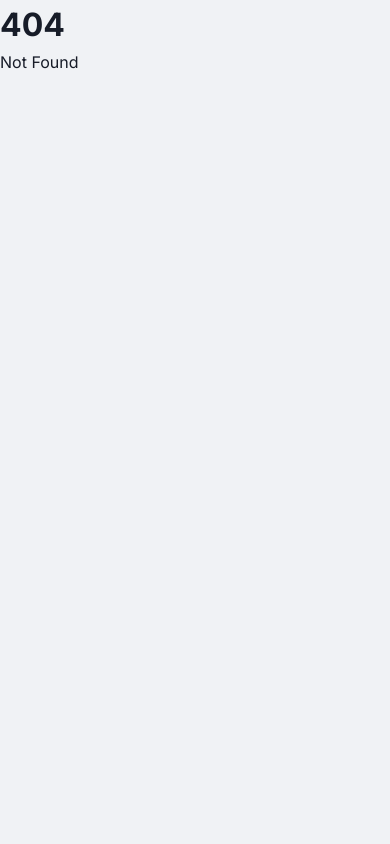
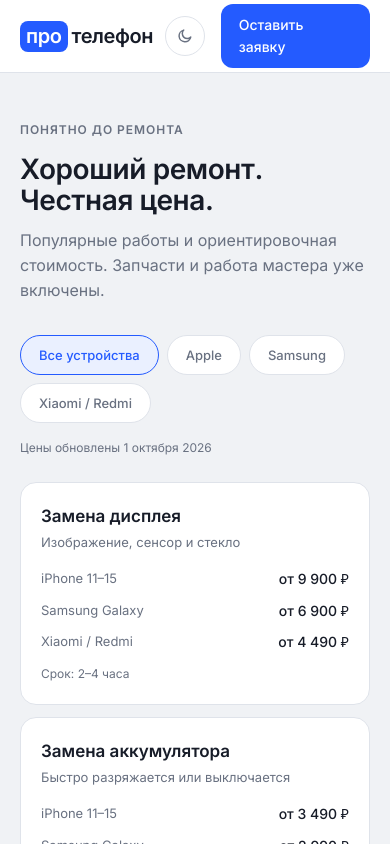
Before and after one commit to Darowiin/ProPhoneService, a SvelteKit app in the folder client/: page /price in a window 390 px wide. Before the commit this address had no page. Shown: the top 844 px of the page. Built offline with nearby package versions, Linux system fonts and the light colour scheme.

Commit message:
style(price): price list page per mockup
- 7 repair types with per-brand prices and durations from mock data
- brand filter chips (all/Apple/Samsung/Xiaomi) with pressed state
- desktop table with hover highlight; mobile switches to card layout
- yellow disclaimer note, 'not found your problem' CTA

```diff
--- /dev/null
+++ b/client/src/routes/(public)/price/+page.svelte
@@ -0,0 +1,352 @@
+<script lang="ts">
+	import Eyebrow from '#lib/components/Eyebrow.svelte';
+	import Button from '#lib/components/Button.svelte';
+	import { priceRows, priceUpdatedAt } from '../../../mocks/db.ts';
+
+	type Category = 'all' | 'apple' | 'samsung' | 'xiaomi';
+
+	let category = $state<Category>('all');
+
+	const filters: { id: Category; label: string }[] = [
+		{ id: 'all', label: 'Все устройства' },
+		{ id: 'apple', label: 'Apple' },
+		{ id: 'samsung', label: 'Samsung' },
+		{ id: 'xiaomi', label: 'Xiaomi / Redmi' }
+	];
+
+	const priceFormat = new Intl.NumberFormat('ru-RU');
+
+
+	function priceFor(row: (typeof priceRows)[number], key: Exclude<Category, 'all'>): string {
+		const value = row[key];
+		if (value === null) return 'Бесплатно';
+		return `от ${priceFormat.format(value)} ₽`;
+	}
+</script>
+
+<section class="container section">
+	<Eyebrow>Понятно до ремонта</Eyebrow>
+	<h1 class="h2 heading">Хороший ремонт. Честная цена.</h1>
+	<p class="lead">
+		Популярные работы и ориентировочная стоимость. Запчасти и работа мастера уже включены.
+	</p>
+
+	<div class="toolbar">
+		<div class="filters" role="group" aria-label="Фильтр по производителю">
+			{#each filters as filter (filter.id)}
+				<button
+					class="filter"
+					class:filter--active={category === filter.id}
+					aria-pressed={category === filter.id}
+					onclick={() => (category = filter.id)}
+				>
+					{filter.label}
+				</button>
+			{/each}
+		</div>
+		<p class="updated">Цены обновлены {priceUpdatedAt}</p>
+	</div>
+
+	<!-- Desktop: table -->
+	<div class="table-wrap" aria-hidden="false">
+		<table class="price-table">
+			<thead>
+				<tr>
+					<th scope="col">Тип ремонта</th>
+					<th scope="col">iPhone 11–15</th>
+					<th scope="col">Samsung Galaxy</th>
+					<th scope="col">Xiaomi / Redmi</th>
+					<th scope="col">Срок</th>
+				</tr>
+			</thead>
+			<tbody>
+				{#each priceRows as row (row.id)}
+					<tr>
+						<td>
+							<span class="row-name">{row.name}</span>
+							<span class="row-desc">{row.description}</span>
+						</td>
+						<td class="price">{priceFor(row, 'apple')}</td>
+						<td class="price">{priceFor(row, 'samsung')}</td>
+						<td class="price">{priceFor(row, 'xiaomi')}</td>
+						<td class="duration">{row.duration}</td>
+					</tr>
+				{/each}
+			</tbody>
+		</table>
+	</div>
+
+	<!-- Mobile: cards -->
+	<div class="cards">
+		{#each priceRows as row (row.id)}
+			<article class="card">
+				<header class="card__head">
+					<h2 class="card__name">{row.name}</h2>
+					<p class="card__desc">{row.description}</p>
+				</header>
+				{#if category === 'all'}
+					<dl class="card__prices">
+						<div>
+							<dt>iPhone 11–15</dt>
+							<dd>{priceFor(row, 'apple')}</dd>
+						</div>
+						<div>
+							<dt>Samsung Galaxy</dt>
+							<dd>{priceFor(row, 'samsung')}</dd>
+						</div>
+						<div>
+							<dt>Xiaomi / Redmi</dt>
+							<dd>{priceFor(row, 'xiaomi')}</dd>
+						</div>
+					</dl>
+				{:else}
+					<p class="card__single-price">
+						{priceFor(row, category)}
+					</p>
+				{/if}
+				<p class="card__duration">Срок: {row.duration}</p>
+			</article>
+		{/each}
+	</div>
+
+	<div class="note" role="note">
+		<strong>Это ориентир, а не окончательный счёт.</strong>
+		Цена зависит от модели и сложности поломки. Точную стоимость подтвердим после бесплатной
+		диагностики и согласуем с вами. Никаких дополнительных работ без вашего согласия.
+	</div>
+
+	<div class="cta">
+		<h2 class="cta__title">Не нашли свою проблему?</h2>
+		<p class="cta__text">Опишите, что случилось. Поможем разобраться и оценим ремонт.</p>
+		<Button href="/request">Оставить заявку</Button>
+	</div>
+</section>
+
+<style>
+	.heading {
+		margin-bottom: 12px;
+	}
+
+	.lead {
+		color: var(--muted);
+		max-width: 560px;
+	}
+
+	.toolbar {
+		display: flex;
+		align-items: center;
+		justify-content: space-between;
+		gap: 16px;
+		flex-wrap: wrap;
+		margin-top: 32px;
+	}
+
+	.filters {
+		display: flex;
+		gap: 8px;
+		flex-wrap: wrap;
+	}
+
+	.filter {
+		font-size: 13px;
+		font-weight: 500;
+		color: var(--muted);
+		background: var(--surface);
+		border: 1px solid var(--border);
+		border-radius: 999px;
+		padding: 9px 18px;
+		transition:
+			color 0.15s ease,
+			border-color 0.15s ease,
+			background-color 0.15s ease;
+	}
+
+	.filter:hover {
+		color: var(--text);
+	}
+
+	.filter--active {
+		color: var(--accent);
+		border-color: var(--accent);
+		background: var(--accent-soft);
+	}
+
+	.updated {
+		font-size: 12px;
+		color: var(--muted);
+	}
+
+	/* ---------- Desktop table ---------- */
+	.table-wrap {
+		margin-top: 24px;
+		background: var(--surface);
+		border: 1px solid var(--border);
+		border-radius: 16px;
+		overflow: hidden;
+	}
+
+	.price-table {
+		width: 100%;
+		border-collapse: collapse;
+	}
+
+	.price-table th {
+		text-align: left;
+		font-size: 11px;
+		font-weight: 600;
+		letter-spacing: 0.08em;
+		text-transform: uppercase;
+		color: var(--muted);
+		padding: 14px 20px;
+		border-bottom: 1px solid var(--border);
+	}
+
+	.price-table td {
+		padding: 18px 20px;
+		border-bottom: 1px solid var(--border);
+		vertical-align: top;
+	}
+
+	.price-table tbody tr:last-child td {
+		border-bottom: none;
+	}
+
+	.price-table tbody tr {
+		transition: background-color 0.15s ease;
+	}
+
+	.price-table tbody tr:hover {
+		background: var(--accent-soft);
+	}
+
+	.row-name {
+		display: block;
+		font-size: 15px;
+		font-weight: 500;
+	}
+
+	.row-desc {
+		display: block;
+		font-size: 12px;
+		color: var(--muted);
+		margin-top: 3px;
+	}
+
+	.price {
+		font-size: 15px;
+		white-space: nowrap;
+	}
+
+	.duration {
+		font-size: 13px;
+		color: var(--muted);
+		white-space: nowrap;
+	}
+
+	/* ---------- Mobile cards ---------- */
+	.cards {
+		display: none;
+		margin-top: 24px;
+		flex-direction: column;
+		gap: 12px;
+	}
+
+	.card {
+		background: var(--surface);
+		border: 1px solid var(--border);
+		border-radius: 16px;
+		padding: 20px;
+	}
+
+	.card__name {
+		font-size: 17px;
+		font-weight: 600;
+		margin: 0;
+	}
+
+	.card__desc {
+		font-size: 13px;
+		color: var(--muted);
+		margin-top: 3px;
+	}
+
+	.card__prices {
+		display: flex;
+		flex-direction: column;
+		gap: 10px;
+		margin: 16px 0 0;
+	}
+
+	.card__prices div {
+		display: flex;
+		justify-content: space-between;
+		gap: 12px;
+	}
+
+	.card__prices dt {
+		font-size: 13px;
+		color: var(--muted);
+	}
+
+	.card__prices dd {
+		font-size: 14px;
+		font-weight: 500;
+		margin: 0;
+	}
+
+	.card__single-price {
+		font-size: 20px;
+		font-weight: 600;
+		margin: 16px 0 0;
+	}
+
+	.card__duration {
+		margin-top: 12px;
+		font-size: 12px;
+		color: var(--muted);
+	}
+
+	/* ---------- Note ---------- */
+	.note {
+		margin-top: 24px;
+		background: var(--warning-soft);
+		border-radius: 16px;
+		padding: 20px 24px;
+		font-size: 14px;
+		line-height: 1.6;
+	}
+
+	/* ---------- CTA ---------- */
+	.cta {
+		margin-top: 64px;
+		text-align: center;
+		display: flex;
+		flex-direction: column;
+		align-items: center;
+		gap: 12px;
+	}
+
+	.cta__title {
+		font-size: 24px;
+		font-weight: 600;
+	}
+
+	.cta__text {
+		color: var(--muted);
+	}
+
+	.cta :global(.btn) {
+		margin-top: 8px;
+	}
+
+	/* ---------- Responsive ---------- */
+	@media (max-width: 900px) {
+		.table-wrap {
+			display: none;
+		}
+
+		.cards {
+			display: flex;
+		}
+	}
+</style>
```
